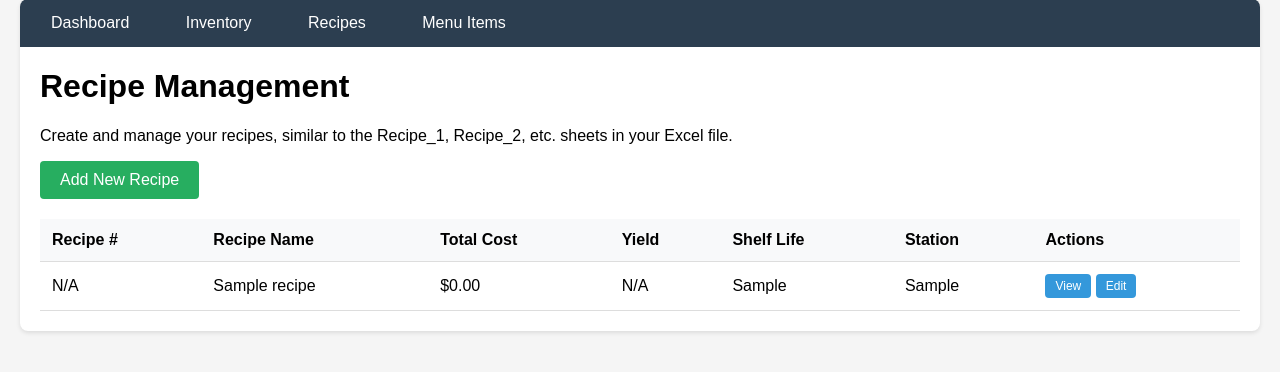
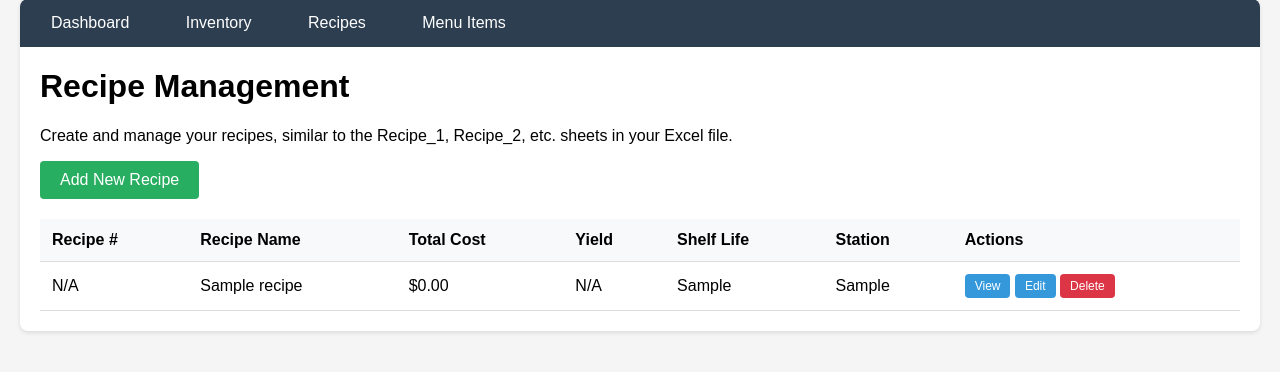
Before and after one commit to ultraheavy/lea-james-recipe-calculator, a Flask app: page /recipes in a window 1280 px wide. Shown: the part 21-393 px from the top of the page. Run offline with Flask 3, Linux system fonts and the light colour scheme; tables that the repository leaves empty hold one stand-in row (values such as "Sample post").

Commit message:
feat: add delete functionality for recipes

```diff
--- a/app.py
+++ b/app.py
@@ -407,6 +407,20 @@ def edit_recipe_ingredient(recipe_id, ingredient_id):
     return render_template('edit_recipe_ingredient.html',
                          recipe=recipe, ingredient=ingredient, inventory=inventory)
 
+@app.route('/recipes/delete/<int:recipe_id>', methods=['POST'])
+def delete_recipe(recipe_id):
+    """Delete recipe and all its ingredients"""
+    with get_db() as conn:
+        # Delete all recipe ingredients first
+        conn.execute('DELETE FROM recipe_ingredients WHERE recipe_id = ?', (recipe_id,))
+
+        # Delete the recipe
+        conn.execute('DELETE FROM recipes WHERE id = ?', (recipe_id,))
+
+        conn.commit()
+
+    return redirect(url_for('recipes'))
+
 @app.route('/menu')
 def menu():
     """Menu management page with enhanced data"""
--- a/templates/recipes.html
+++ b/templates/recipes.html
@@ -33,6 +33,10 @@
                 <td>
                     <a href="/recipes/{{ recipe.id }}" class="btn" style="font-size: 12px; padding: 5px 10px;">View</a>
                     <a href="/recipes/edit/{{ recipe.id }}" class="btn" style="font-size: 12px; padding: 5px 10px;">Edit</a>
+                    <form method="POST" action="/recipes/delete/{{ recipe.id }}" style="display: inline;">
+                        <button type="submit" class="btn" style="font-size: 12px; padding: 5px 10px; background-color: #dc3545; color: white;"
+                                onclick="return confirm('Are you sure you want to delete {{ recipe.recipe_name }}? This will also delete all its ingredients.')">Delete</button>
+                    </form>
                 </td>
             </tr>
             {% endfor %}
```
